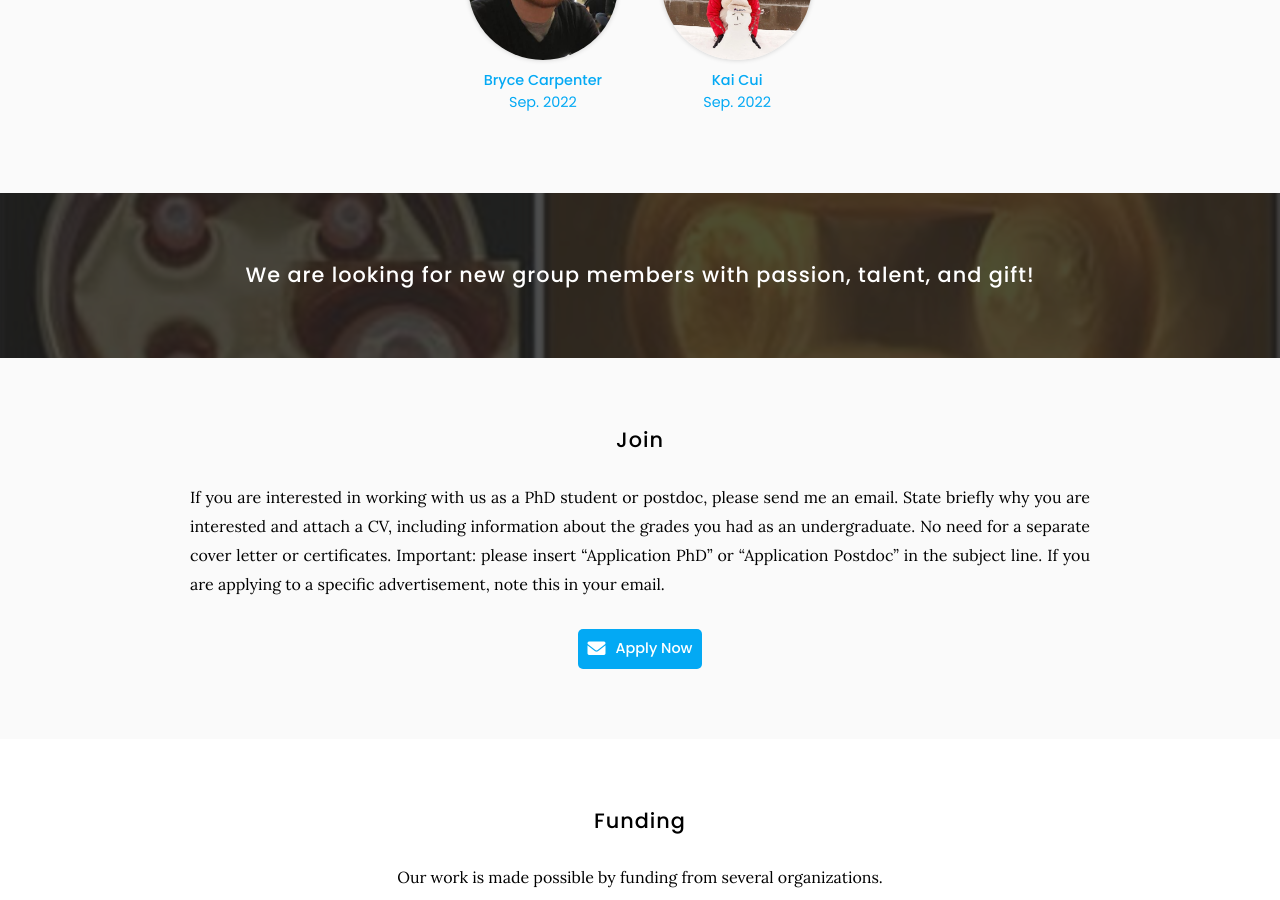
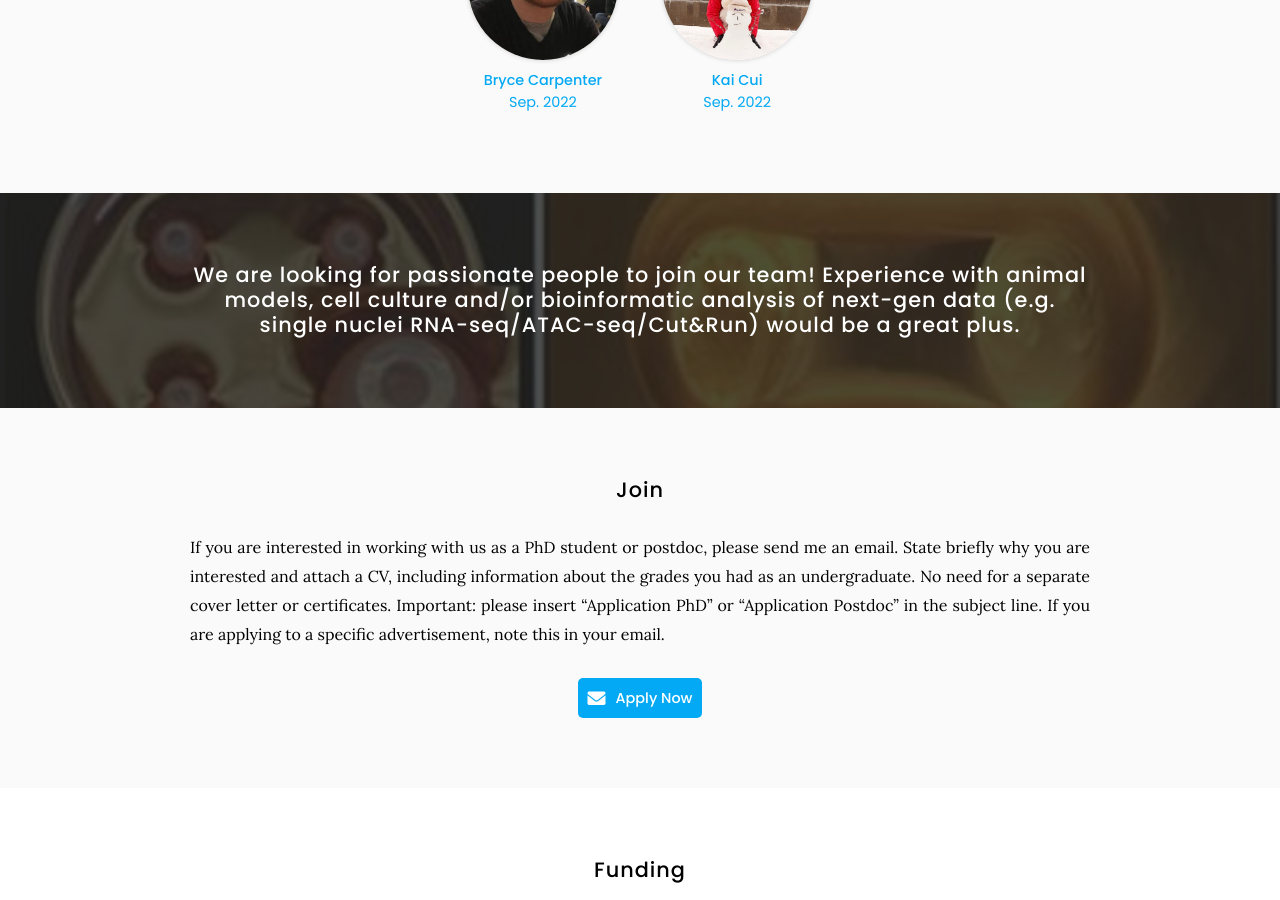
Before and after one commit to theDierickxLab/theDierickxLab, a Jekyll site: the page built from team/index.md, in a window 1280 px wide and 900 px high, scrolled down 1386 px. Built offline with Jekyll 4.4.1, drawn with Linux system fonts in a browser that asks for light colours.

Commit message:
Update index.md

```diff
--- a/team/index.md
+++ b/team/index.md
@@ -36,7 +36,7 @@
 
 {% include section.html background="images/2017_Tiburcy.png" dark=true%}
 
-## We are looking for new group members with passion, talent, and gift!
+## We are looking for passionate people to join our team! Experience with animal models, cell culture and/or bioinformatic analysis of next-gen data (e.g. single nuclei RNA-seq/ATAC-seq/Cut&Run) would be a great plus.
 {:.center}
 
 {% include section.html %}
```
